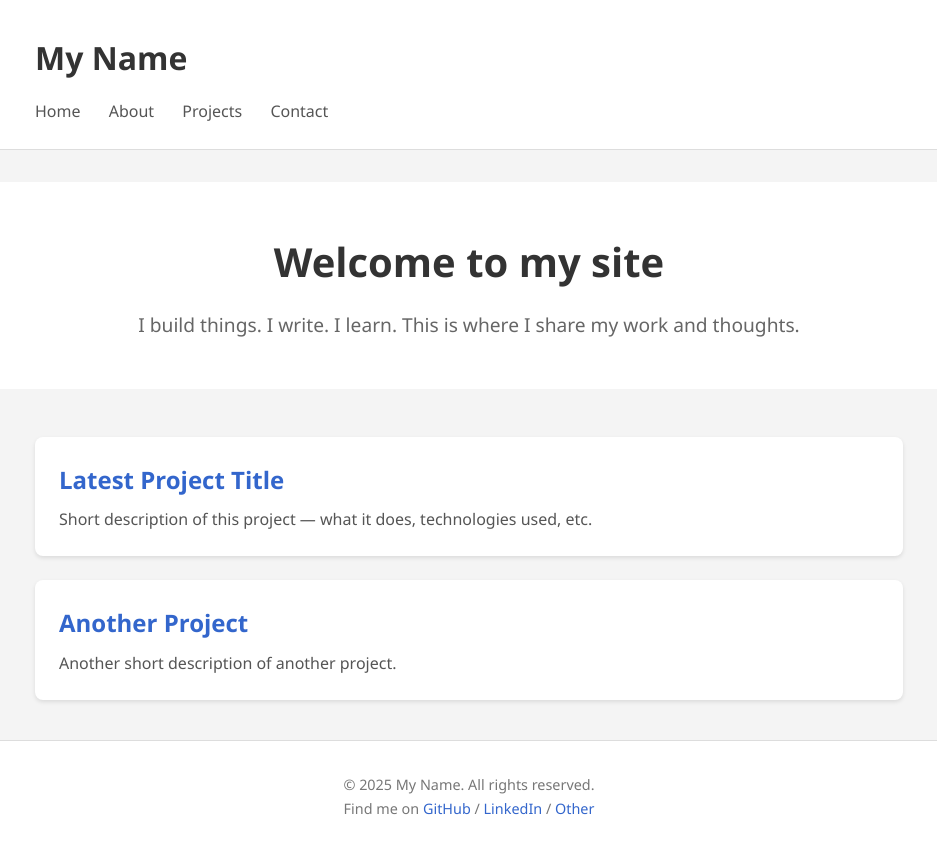
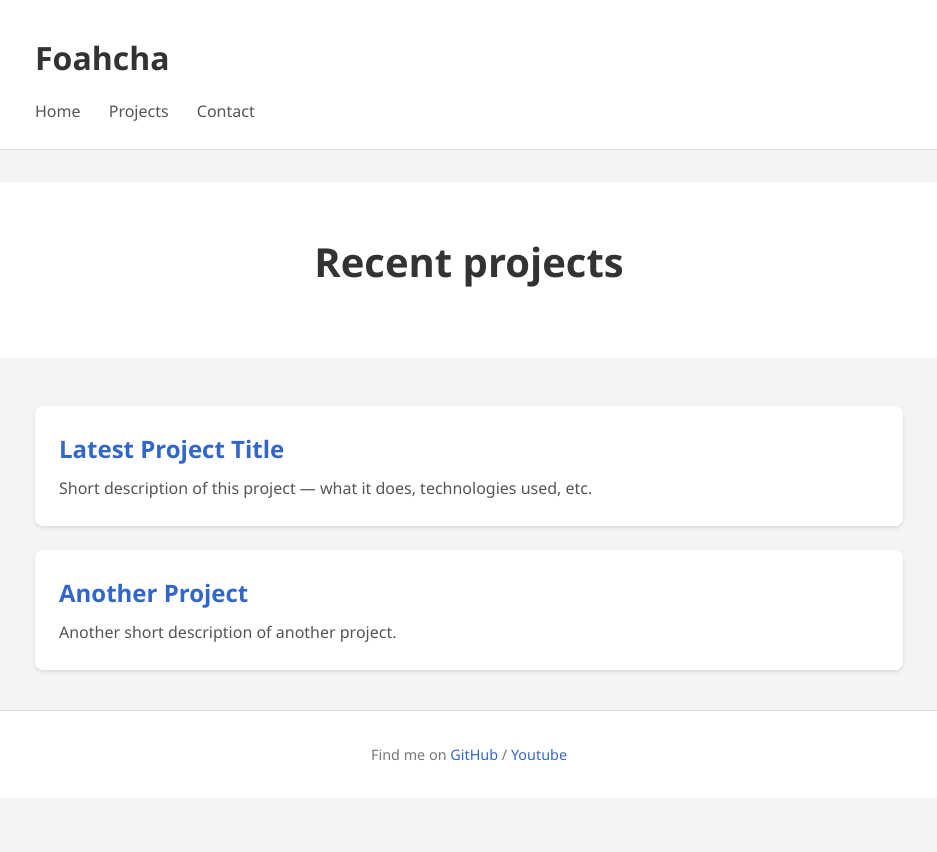
Before and after one commit to Foahcha/foahcha.github.io, a plain HTML site: page index.html in a window 1280 px wide. Shown: the whole page, without its empty margins (171-1108 px from the left). After the commit the page ends 800 px from the top, so only its background shows below. Drawn offline with Linux system fonts and the light colour scheme.

Commit message:
Update index.html

```diff
--- a/index.html
+++ b/index.html
@@ -9,10 +9,9 @@
 <body>
   <header>
     <div class="container">
-      <h1 class="site-title">My Name</h1>
+      <h1 class="site-title">Foahcha</h1>
       <nav class="site-nav">
         <a href="index.html">Home</a>
-        <a href="about.html">About</a>
         <a href="projects.html">Projects</a>
         <a href="contact.html">Contact</a>
       </nav>
@@ -22,8 +21,7 @@
   <main>
     <section class="hero">
       <div class="container">
-        <h2>Welcome to my site</h2>
-        <p>I build things. I write. I learn. This is where I share my work and thoughts.</p>
+        <h2>Recent projects</h2>
       </div>
     </section>
 
@@ -42,9 +40,7 @@
 
   <footer>
     <div class="container">
-      <p>© 2025 My Name. All rights reserved.</p>
-      <p>Find me on <a href="#">GitHub</a> / <a href="#">LinkedIn</a> / <a href="#">Other</a></p>
-    </div>
+      <p>Find me on <a href="https://github.com/Foahcha">GitHub</a> / <a href="https://www.youtube.com/@foahcha">Youtube</a>    </div>
   </footer>
 </body>
 </html>
```
